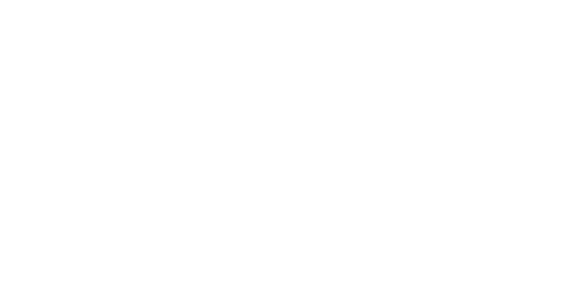
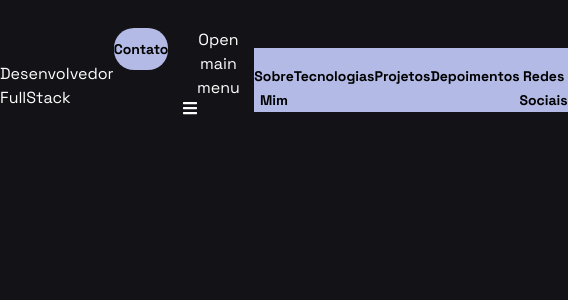
Before and after one commit to MarlonRamos07/PortfolioMarlon, a React (Vite) app: page / in a window 390 px wide. Shown: the top 300 px of the page, 568 px wide, since content can reach past the window. Built offline with nearby package versions, Linux system fonts and the light colour scheme.

Commit message:
Header Responsivo e estilizado

```diff
--- a/index.html
+++ b/index.html
@@ -1,11 +1,14 @@
 <!doctype html>
 <html lang="en">
   <head>
-    <meta charset="UTF-8" />
-    <link rel="icon" type="image/svg+xml" href="/vite.svg" />
-    <meta name="viewport" content="width=device-width, initial-scale=1.0" />
-      <link href="/dist/styles.css" rel="stylesheet">
-    <title>Vite + React</title>
+  <meta charset="UTF-8" />
+  <link rel="icon" type="image/svg+xml" href="/vite.svg" />
+  <meta name="viewport" content="width=device-width, initial-scale=1.0" />
+  <link href="/dist/styles.css" rel="stylesheet">
+  <link rel="preconnect" href="https://fonts.googleapis.com">
+  <link rel="preconnect" href="https://fonts.gstatic.com" crossorigin>
+  <link href="https://fonts.googleapis.com/css2?family=Space+Grotesk:wght@300..700&display=swap" rel="stylesheet">
+  <title>Vite + React</title>
   </head>
   <body>
     <div id="root"></div>
--- a/src/App.jsx
+++ b/src/App.jsx
@@ -1,11 +1,11 @@
-
+import MyNavBar from "./Components/Navbar"
 
 function App() {
 
 
   return (
     <>
-
+      <MyNavBar/>
     </>
   )
 }
--- /dev/null
+++ b/src/Components/MyButton.jsx
@@ -0,0 +1,14 @@
+function MyButton({text}) {
+
+    return(
+        <button className="bg-[#B2BAE5] hover:border-solid-[#B2BAE5] hover:bg-[#2B2E36] hover:text-white w-[5.25rem] h-[2.625rem] md:w-[5.438rem] md:h-[2.5rem] font-bold text-[0.875rem] md:text-w-[1.313rem] rounded-[20px] ">
+              <a href="#contato" className="w-full h-full flex items-center justify-center">
+                {text}
+            </a>
+        </button>
+    )
+}
+
+
+
+export default MyButton
--- /dev/null
+++ b/src/Components/Navbar.jsx
@@ -0,0 +1,28 @@
+import {Navbar, NavbarBrand, NavbarCollapse, NavbarLink, NavbarToggle } from "flowbite-react";
+import MyButton from './MyButton'
+import '../index.css'
+function myNavBar() {
+  return (
+    <Navbar className="bg-transparent pt-7">
+      <h1 className="text-[1rem] text-white  h-[1.313rem] md:w-[13.313rem] md:text-[1.125rem] md:h-[1.438rem] font-['Space_Grotesk']  ">Desenvolvedor FullStack</h1>
+      <NavbarBrand href="https://flowbite-react.com">
+      </NavbarBrand>
+      <div className="flex md:order-2">
+        <MyButton text="Contato">
+        </MyButton>
+        <NavbarToggle className="ml-3.5 hover:bg-[#B2BAE5] text-white"/>
+      </div>
+      <NavbarCollapse className="font-['Space_Grotesk'] text-center bg-[#B2BAE5]  md:bg-transparent font-bold mt-4">
+        <NavbarLink className="md:text-white text-[0.875rem] md:hover:text-[#B2BAE5]" href="#">
+          Sobre Mim
+        </NavbarLink>
+        <NavbarLink className="md:text-white text-[0.875rem] md:hover:text-[#B2BAE5] " href="#">Tecnologias</NavbarLink>
+        <NavbarLink className="md:text-white text-[0.875rem] md:hover:text-[#B2BAE5] " href="#">Projetos</NavbarLink>
+        <NavbarLink className="md:text-white text-[0.875rem] md:hover:text-[#B2BAE5] " href="#">Depoimentos</NavbarLink>
+        <NavbarLink className="md:text-white text-[0.875rem] md:hover:text-[#B2BAE5] " href="#">Redes Sociais</NavbarLink>
+      </NavbarCollapse>
+    </Navbar>
+  );
+}
+
+export default myNavBar
--- a/src/index.css
+++ b/src/index.css
@@ -1,71 +1,8 @@
 @import "tailwindcss";
 @plugin "flowbite-react/plugin/tailwindcss";
 @source "../.flowbite-react/class-list.json";
-:root {
-  font-family: system-ui, Avenir, Helvetica, Arial, sans-serif;
-  line-height: 1.5;
-  font-weight: 400;
 
-  color-scheme: light dark;
-  color: rgba(255, 255, 255, 0.87);
-  background-color: #242424;
-
-  font-synthesis: none;
-  text-rendering: optimizeLegibility;
-  -webkit-font-smoothing: antialiased;
-  -moz-osx-font-smoothing: grayscale;
+:root{
+    background-color: #121217;
+    font-family: 'Space Grotesk';
 }
-
-a {
-  font-weight: 500;
-  color: #646cff;
-  text-decoration: inherit;
-}
-a:hover {
-  color: #535bf2;
-}
-
-body {
-  margin: 0;
-  display: flex;
-  place-items: center;
-  min-width: 320px;
-  min-height: 100vh;
-}
-
-h1 {
-  font-size: 3.2em;
-  line-height: 1.1;
-}
-
-button {
-  border-radius: 8px;
-  border: 1px solid transparent;
-  padding: 0.6em 1.2em;
-  font-size: 1em;
-  font-weight: 500;
-  font-family: inherit;
-  background-color: #1a1a1a;
-  cursor: pointer;
-  transition: border-color 0.25s;
-}
-button:hover {
-  border-color: #646cff;
-}
-button:focus,
-button:focus-visible {
-  outline: 4px auto -webkit-focus-ring-color;
-}
-
-@media (prefers-color-scheme: light) {
-  :root {
-    color: #213547;
-    background-color: #ffffff;
-  }
-  a:hover {
-    color: #747bff;
-  }
-  button {
-    background-color: #f9f9f9;
-  }
-}
```
Also changed, not shown: .flowbite-react/config.json.
